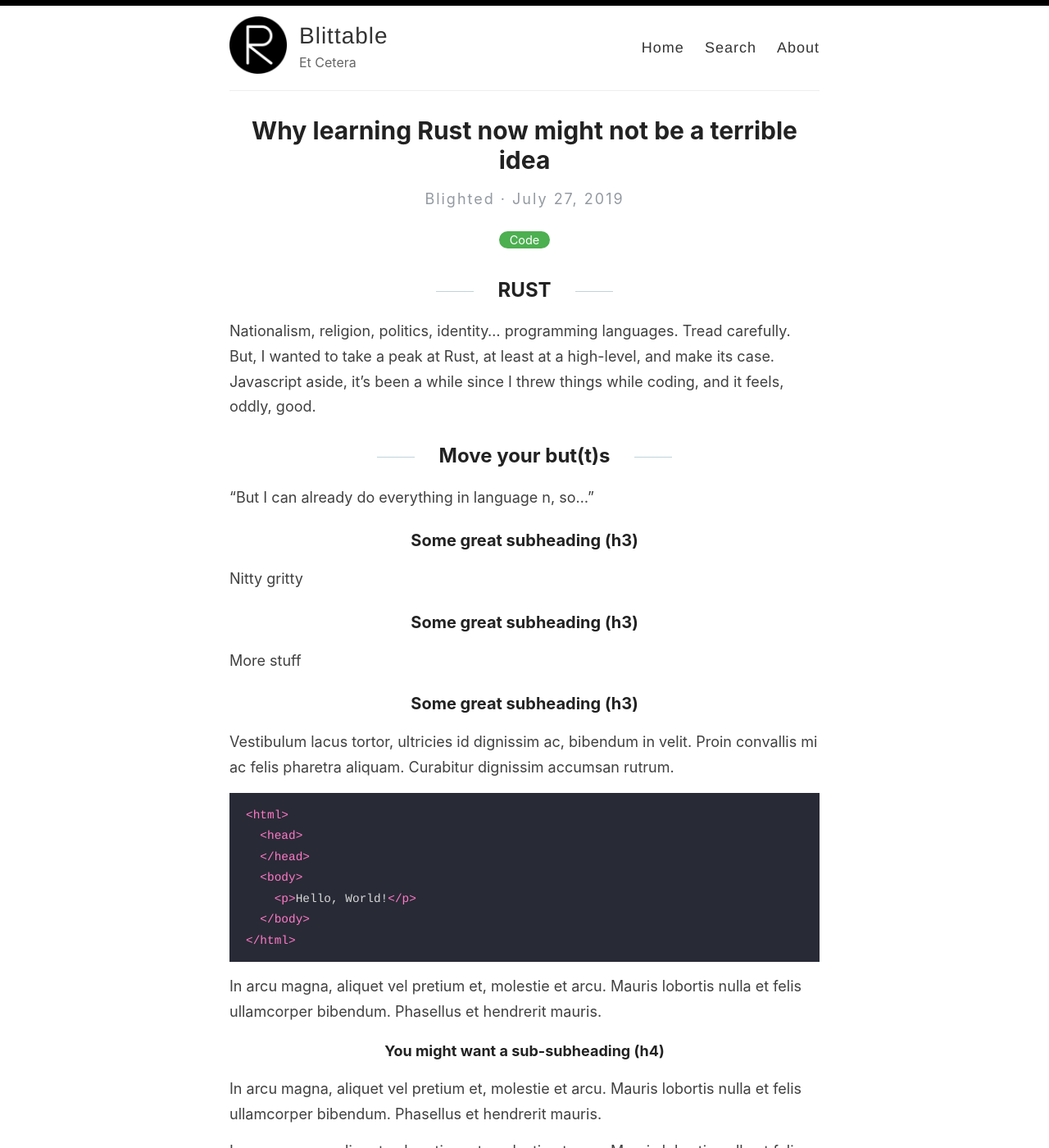
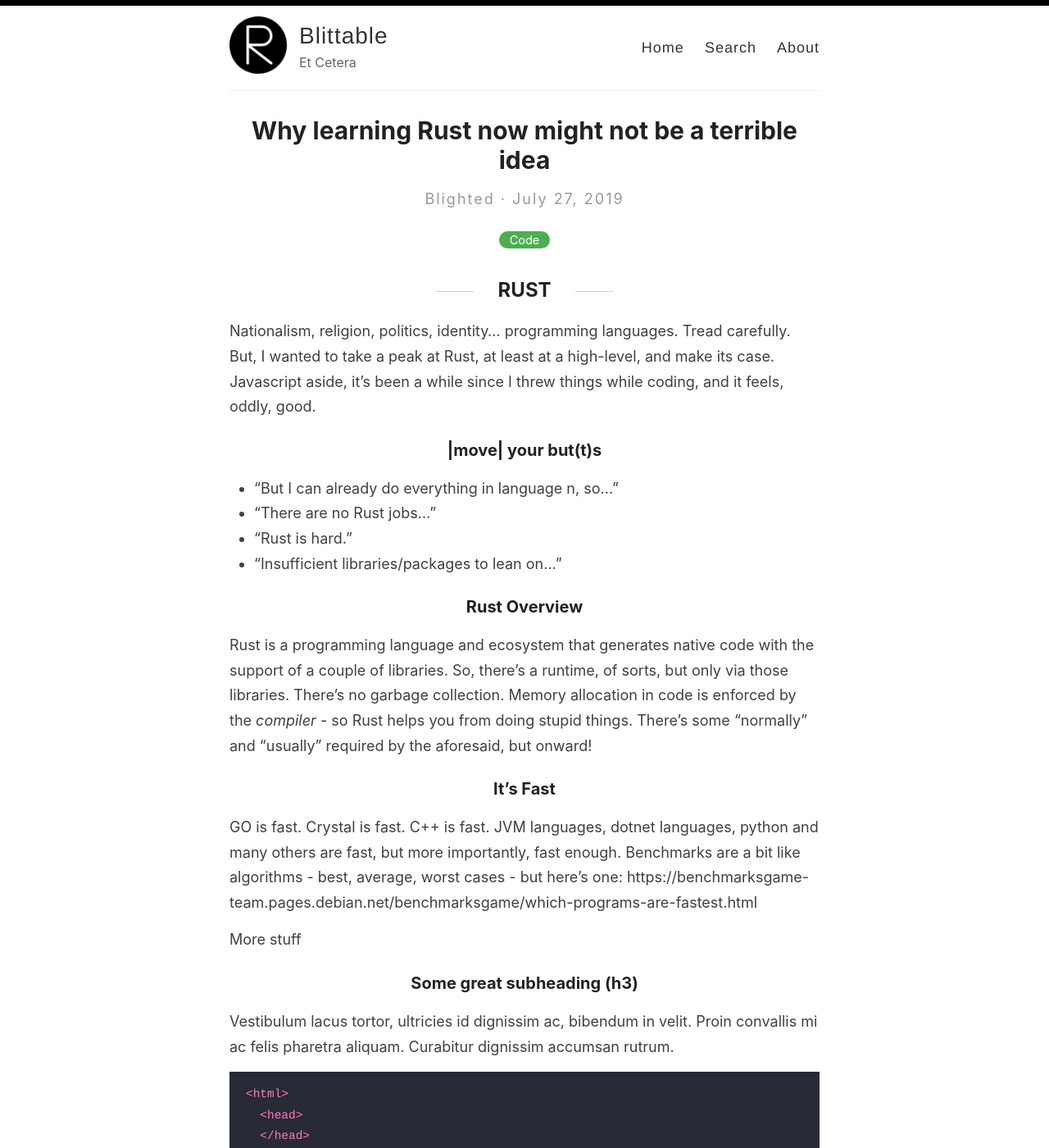
Before and after one commit to blittable/blittable.github.io, a Jekyll site: the page built from _posts/2019-7-27-why-learning-rust-now-might-be-a-not-so-bad-idea.md, in a window 1280 px wide and 1400 px high. Shown: the whole window at 82% size. Built offline with Jekyll 4.4.1, drawn with Linux system fonts in a browser that asks for light colours.

Commit message:
to benchmark

```diff
--- a/_posts/2019-7-27-why-learning-rust-now-might-be-a-not-so-bad-idea.md
+++ b/_posts/2019-7-27-why-learning-rust-now-might-be-a-not-so-bad-idea.md
@@ -8,15 +8,21 @@ categories: Code
 
 Nationalism, religion, politics, identity... programming languages.  Tread carefully.  But, I wanted to take a peak at Rust, at least at a high-level, and make its case. Javascript aside, it's been a while since I threw things while coding, and it feels, oddly, good.
 
-## Move your but(t)s
+### |move| your but(t)s
 
-"But I can already do everything in language n, so..."
+- "But I can already do everything in language n, so..."
+- "There are no Rust jobs..."
+- "Rust is hard."
+- "Insufficient libraries/packages to lean on..."
 
-### Some great subheading (h3)
+### Rust Overview
 
-Nitty gritty
+Rust is a programming language and ecosystem that generates native code with the support of a couple of libraries.  So, there's a runtime, of sorts, but only via those libraries. There's no garbage collection. Memory allocation in code is enforced by the *compiler* - so Rust helps you from doing stupid things.  There's some "normally" and "usually" required by the aforesaid, but onward!
 
-### Some great subheading (h3)
+
+### It's Fast
+
+GO is fast. Crystal is fast.  C++ is fast.  JVM languages, dotnet languages, python and many others are fast, but more importantly, fast enough.  Benchmarks are a bit like algorithms - best, average, worst cases - but here's one: https://benchmarksgame-team.pages.debian.net/benchmarksgame/which-programs-are-fastest.html
 
 
 More stuff
```
